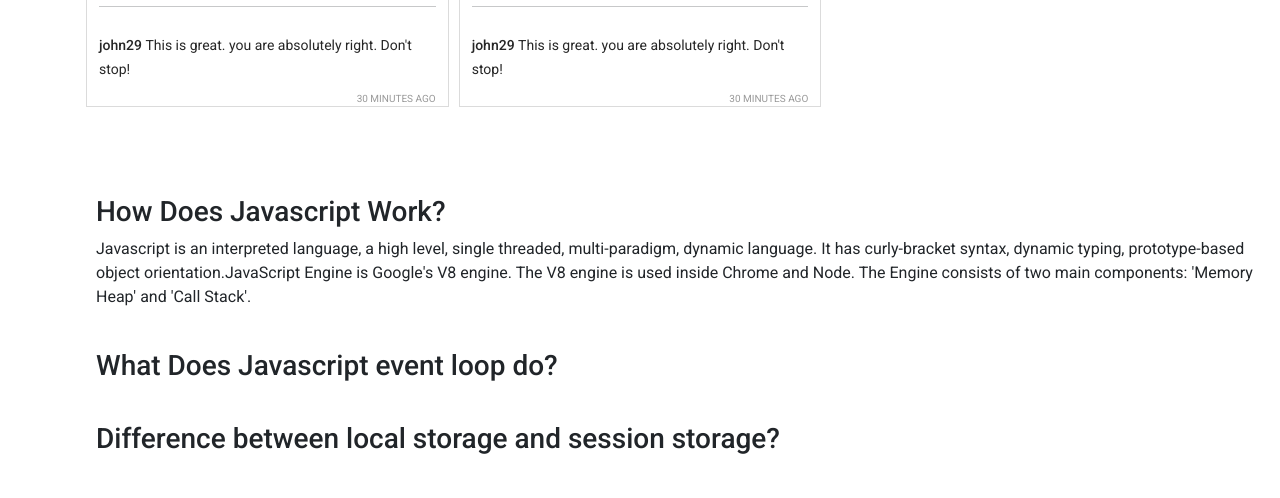
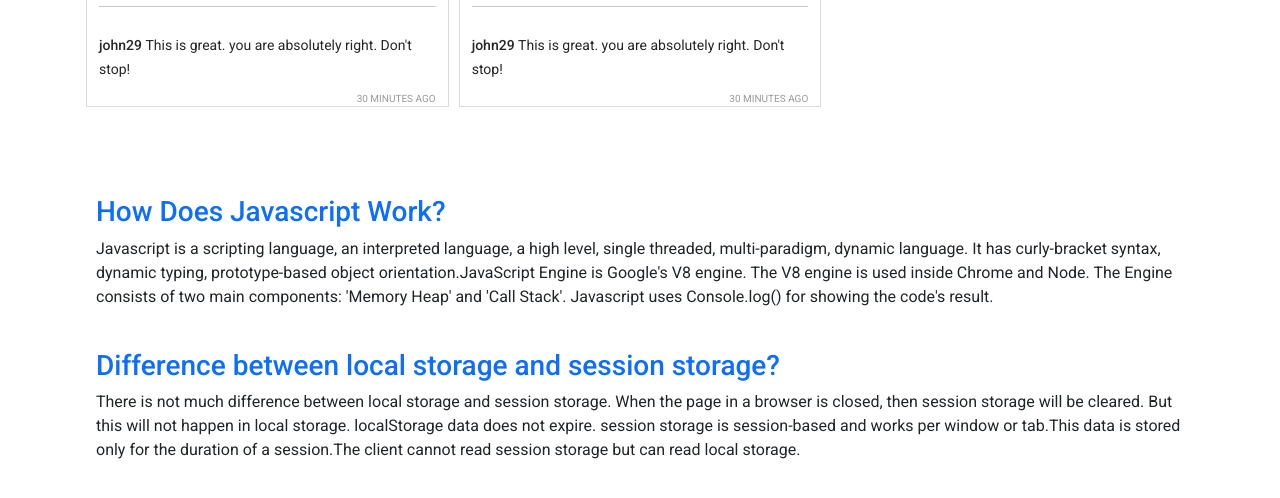
Before and after one commit to Mehadi-Hasan98/instagram-debugging-problem-solution, a plain HTML site: page index.html in a window 1280 px wide. Shown: the part 1425-1923 px from the top of the page. Drawn offline with nearby package versions, Linux system fonts and the light colour scheme.

Commit message:
Question Answered

```diff
--- a/index.html
+++ b/index.html
@@ -78,13 +78,12 @@
             </div>
         </main><br>
         <footer>
-            <section class="mt-5 ms-5 ps-5 pb-5 text-dark">
-                <h3>How Does Javascript Work?</h3>
-                <p>Javascript is an interpreted language, a high level, single threaded, multi-paradigm, dynamic language. It has curly-bracket syntax, dynamic typing, prototype-based object orientation.JavaScript Engine is Google's V8 engine. The V8 engine is used inside Chrome and Node. The Engine consists of two main components: 'Memory Heap' and 'Call Stack'.</p><br>
-                <h3>What Does Javascript event loop do?</h3>
-                <p></p><br>
-                <h3>Difference between local storage and session storage?</h3>
-                <p></p>
+            <section class="mt-5 ms-5 me-5 ps-5 pe-5 pb-5 text-dark">
+                <h3 class="text-primary">How Does Javascript Work?</h3>
+                <p>Javascript is a scripting language, an interpreted language, a high level, single threaded, multi-paradigm, dynamic language. It has curly-bracket syntax, dynamic typing, prototype-based object orientation.JavaScript Engine is Google's V8 engine. The V8 engine is used inside Chrome and Node. The Engine consists of two main components: 'Memory Heap' and 'Call Stack'. Javascript uses Console.log() for showing the code's result.</p><br>
+
+                <h3 class="text-primary">Difference between local storage and session storage?</h3>
+                <p>There is not much difference between local storage and session storage. When the page in a browser is closed, then session storage will be cleared. But this will not happen in local storage. localStorage data does not expire. session storage is session-based and works per window or tab.This data is stored only for the duration of a session.The client cannot read session storage but can read local storage.</p>
             </section>
         </footer>
 
```
